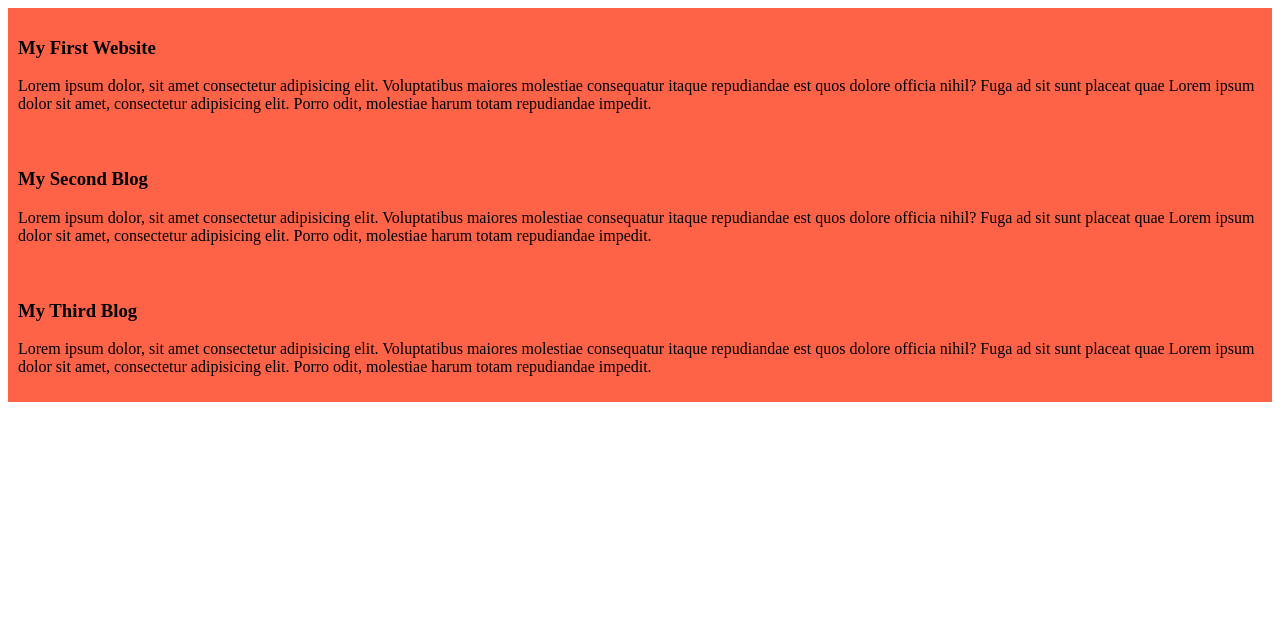
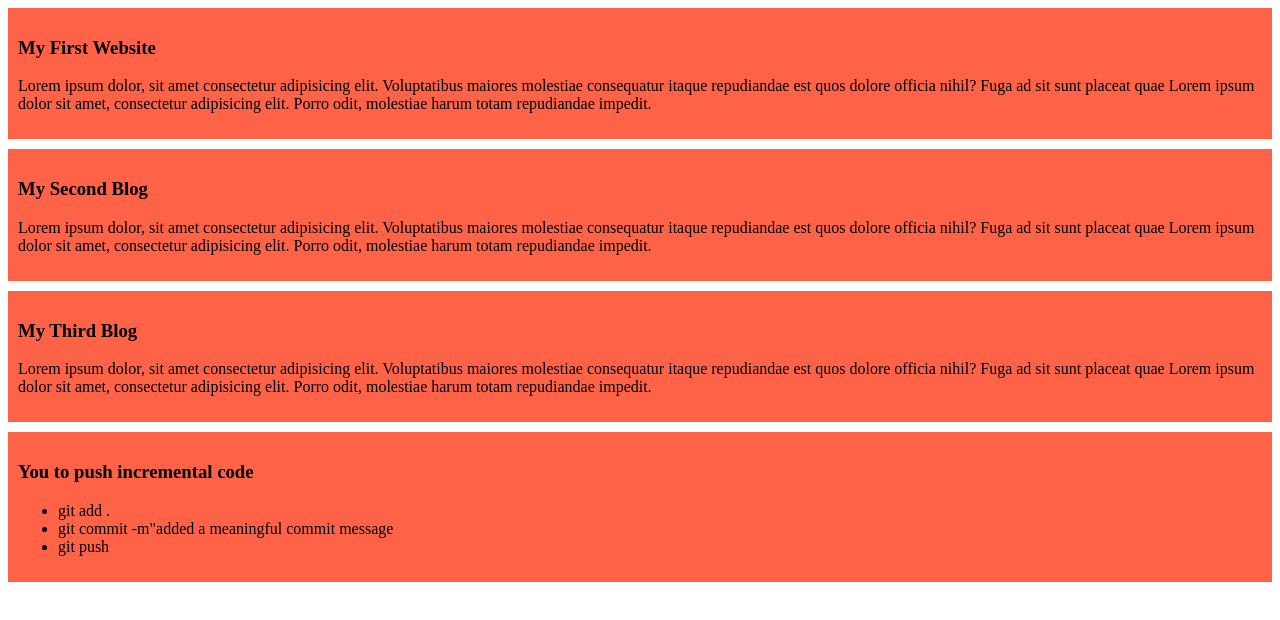
Before and after one commit to sabithossen4/my-simple-website, a plain HTML site: page index.html in a window 1280 px wide. Drawn offline with Linux system fonts and the light colour scheme.

Commit message:
added a list to push code

```diff
--- a/index.html
+++ b/index.html
@@ -19,5 +19,13 @@
     <h3>My Third Blog</h3>
     <p>Lorem ipsum dolor, sit amet consectetur adipisicing elit. Voluptatibus maiores molestiae consequatur itaque repudiandae est quos dolore officia nihil? Fuga ad sit sunt placeat quae Lorem ipsum dolor sit amet, consectetur adipisicing elit. Porro odit, molestiae harum totam repudiandae impedit.</p>
   </div>
+  <div>
+    <h3>You to push incremental code</h3>
+    <ul>
+      <li>git add .</li>
+      <li>git commit -m"added a meaningful commit message</li>
+      <li>git push</li>
+    </ul>
+  </div>
 </body>
 </html>
--- a/styles/blog.css
+++ b/styles/blog.css
@@ -1,4 +1,5 @@
 div{
   background-color: tomato;
   padding: 10px;
+  margin-bottom: 10px;
 }
```
